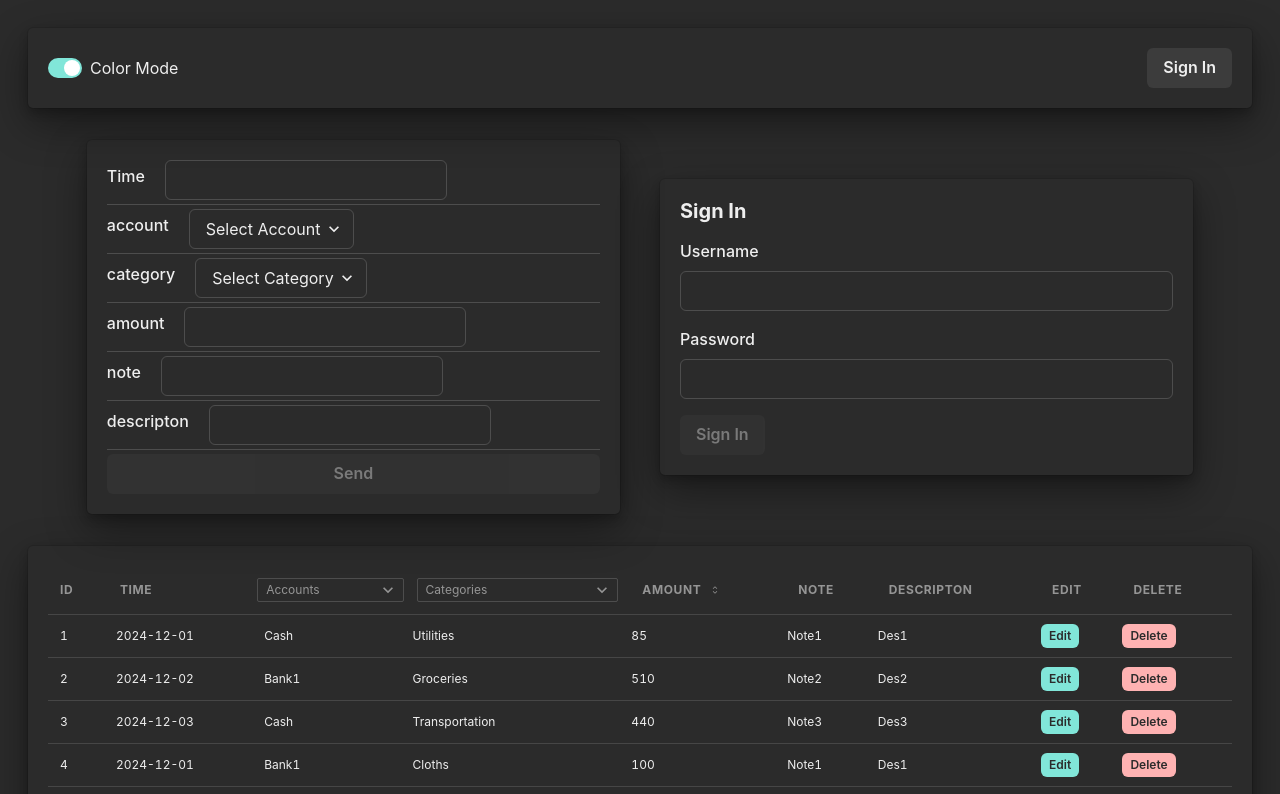
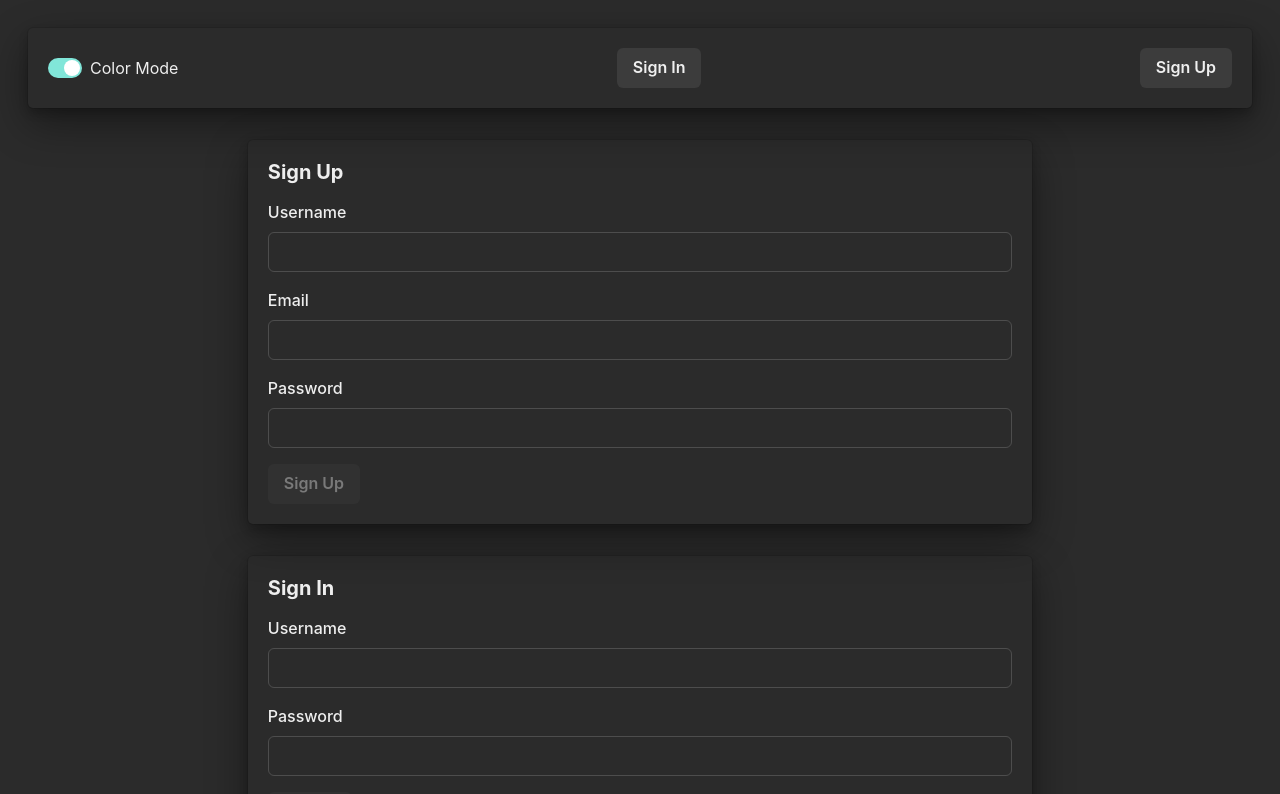
Before and after one commit to msm-faraj/React-Expense-Tracker, a React (Vite) app: page / in a window 1280 px wide. Shown: the top 794 px of the page. Built offline with nearby package versions, Linux system fonts and the light colour scheme.

Commit message:
just create first user in deployed db

```diff
--- a/package.json
+++ b/package.json
@@ -14,6 +14,7 @@
     "@emotion/react": "^11.11.3",
     "@emotion/styled": "^11.11.0",
     "@hookform/resolvers": "^3.3.4",
+    "axios": "^1.6.7",
     "framer-motion": "^11.0.5",
     "react": "^18.2.0",
     "react-dom": "^18.2.0",
--- a/src/App.tsx
+++ b/src/App.tsx
@@ -3,8 +3,9 @@ import { ExpenceTable } from "./components/ExpenseTable";
 import { Box, HStack } from "@chakra-ui/react";
 import { ExpenseForm } from "./components/ExpenseForm";
 import expenseTable from "./data/expenses";
-import LoginForm from "./components/LoginForm";
+import SignInForm from "./components/SignInForm";
 import TopBar from "./components/TopBar";
+import SignUpForm from "./components/SignUpForm";
 
 interface Expense {
   // userId: number;
@@ -27,12 +28,16 @@ interface Expense {
 }
 function App() {
   const [showSignIn, setShowSignIn] = useState(true);
+  const [showSignUp, setShowSignUp] = useState(true);
   const [selectedAccount, setSelectedAccount] = useState("");
   const [selectedCategory, setSelectedCategory] = useState("");
   const [expenses, setExpenses] = useState(expenseTable);
 
   const handleShowSignIn = () => {
     setShowSignIn(!showSignIn);
+  };
+  const handleShowSignUp = () => {
+    setShowSignUp(!showSignUp);
   };
 
   const visibleExpenses = expenses.filter((e) => {
@@ -50,11 +55,27 @@ function App() {
   return (
     <Box width={"100%"} p={3}>
       <Box p={p}>
-        <TopBar onShowSignIn={handleShowSignIn}></TopBar>
+        <TopBar
+          onShowSignIn={handleShowSignIn}
+          onShowSignUp={handleShowSignUp}
+        ></TopBar>
       </Box>
       <HStack align={"center"} justify={"center"}>
+        {/* SignUn Form */}
+        <Box p={p} width={"65%"}>
+          {showSignUp === true && <SignUpForm></SignUpForm>}
+        </Box>
+      </HStack>
+      <HStack align={"center"} justify={"center"}>
+        {/* SignIn Form */}
+        <Box p={p} width={"65%"}>
+          {showSignIn === true && <SignInForm></SignInForm>}
+        </Box>
+      </HStack>
+
+      <HStack align={"center"} justify={"center"}>
         {/* Expense Form */}
-        <Box p={p} width={"45%"}>
+        <Box p={p} width={"65%"}>
           <ExpenseForm
             onSubmit={(newExpense) =>
               setExpenses([
@@ -63,10 +84,6 @@ function App() {
               ])
             }
           ></ExpenseForm>
-        </Box>
-        {/* SignIn Form */}
-        <Box p={p} width={"45%"}>
-          {showSignIn === true && <LoginForm></LoginForm>}
         </Box>
       </HStack>
 
--- a/src/components/ExpenseForm.tsx
+++ b/src/components/ExpenseForm.tsx
@@ -8,6 +8,7 @@ import {
   Select,
   StackDivider,
   VStack,
+  Heading,
 } from "@chakra-ui/react";
 
 import categories from "../data/categories";
@@ -48,6 +49,9 @@ export const ExpenseForm = ({ onSubmit }: Props) => {
   } = useForm<EpxenseFormData>({ resolver: zodResolver(schema) });
   return (
     <Box boxShadow={"dark-lg"} p={5} borderRadius={5}>
+      <Heading as={"h2"} size={"md"} mb={5}>
+        Expense Form
+      </Heading>
       <form
         onSubmit={handleSubmit((data) => {
           onSubmit(data);
--- /dev/null
+++ b/src/components/SignUpForm.tsx
@@ -0,0 +1,97 @@
+import { Box, Button, FormLabel, Heading, Input, Text } from "@chakra-ui/react";
+import { FieldValues, useForm } from "react-hook-form";
+import { z } from "zod";
+import { zodResolver } from "@hookform/resolvers/zod";
+import { useEffect, useState } from "react";
+import axios from "axios";
+
+const schema = z.object({
+  username: z
+    .string()
+    .min(3, { message: "Username must be at least 3 character" }),
+  password: z
+    .string({ invalid_type_error: "This is required" })
+    .min(6, { message: "Password must be at least 6 character" }),
+  email: z
+    .string()
+    .min(1, { message: "This field has to be field" })
+    .email("This is not a valid email."),
+});
+
+type FormData = z.infer<typeof schema>;
+const style = {
+  mb: "4",
+};
+interface User {
+  id: string;
+  username: string;
+  email: string;
+  password: string;
+}
+
+//** SignUpForm Component **/
+const SignUpForm = () => {
+  const [user, setUser] = useState({});
+
+  const {
+    register,
+    handleSubmit,
+    formState: { errors, isValid }, // this is nested destructuring of formState in javascript
+  } = useForm<FormData>({ resolver: zodResolver(schema) });
+
+  const addUser = (data: FieldValues) => {
+    const newUser = {
+      username: data.username,
+      password: data.password,
+      email: data.email,
+    };
+    setUser(newUser);
+    axios
+      .post<User>(
+        "https://my-expense-tracker-8e533260d61a.herokuapp.com/api/users",
+        newUser
+      )
+      .then((res) => console.log(res.data));
+  };
+  //** Render Phase **/
+  return (
+    <Box boxShadow={"dark-lg"} p={5} borderRadius={5}>
+      <Box mb={style.mb}>
+        <Heading as={"h2"} size={"md"}>
+          Sign Up
+        </Heading>
+      </Box>
+      <form onSubmit={handleSubmit(addUser)}>
+        {/* Username */}
+        <Box mb={style.mb}>
+          <FormLabel htmlFor="username">Username</FormLabel>
+          <Input {...register("username")} id="username" type="text"></Input>
+          {errors.username && (
+            <Text color={"red.600"}>{errors.username.message}</Text>
+          )}
+        </Box>
+        {/* Email */}
+        <Box mb={style.mb}>
+          <FormLabel htmlFor="email">Email</FormLabel>
+          <Input {...register("email")} id="email" type="text"></Input>
+          {errors.email && (
+            <Text color={"red.600"}>{errors.email.message}</Text>
+          )}
+        </Box>
+        {/* Password */}
+        <Box mb={style.mb}>
+          <FormLabel htmlFor="password">Password</FormLabel>
+          <Input {...register("password")} id="password" type="text"></Input>
+          {errors.password && (
+            <Text color={"red.600"}>{errors.password.message}</Text>
+          )}
+        </Box>
+        <Button isDisabled={!isValid} type="submit">
+          Sign Up
+        </Button>
+      </form>
+    </Box>
+  );
+};
+
+export default SignUpForm;
--- a/src/components/TopBar.tsx
+++ b/src/components/TopBar.tsx
@@ -3,9 +3,10 @@ import React from "react";
 import ColorModeSwitch from "./ColorModeSwitch";
 interface Props {
   onShowSignIn: () => void;
+  onShowSignUp: () => void;
 }
 
-const TopBar = ({ onShowSignIn }: Props) => {
+const TopBar = ({ onShowSignIn, onShowSignUp }: Props) => {
   return (
     <HStack
       justifyContent={"space-between"}
@@ -15,6 +16,7 @@ const TopBar = ({ onShowSignIn }: Props) => {
     >
       <ColorModeSwitch></ColorModeSwitch>
       <Button onClick={onShowSignIn}>Sign In</Button>
+      <Button onClick={onShowSignUp}>Sign Up</Button>
     </HStack>
   );
 };
```
Also changed, not shown: src/components/SignInForm.tsx (renamed from src/components/LoginForm.tsx), 1 other file (tests, documents, lock files or other folders).
